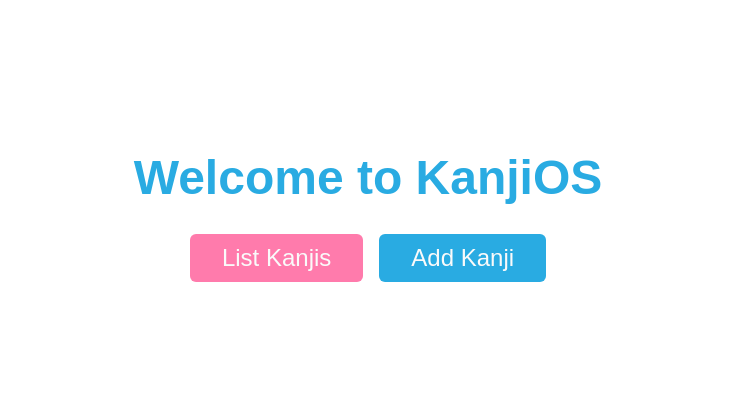
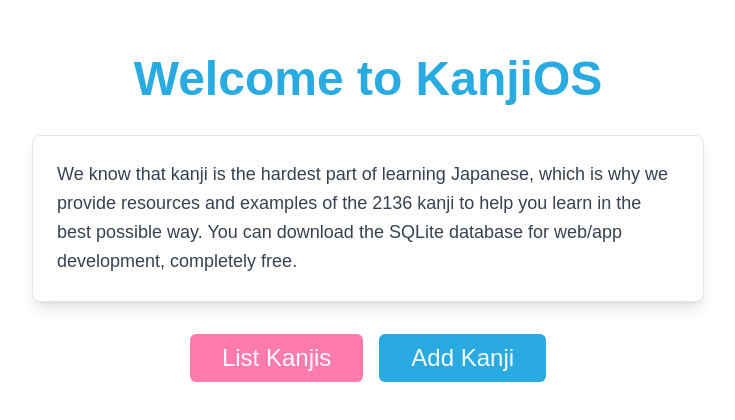
Before and after one commit to daikiejp/KanjiOS, a Next.js app: page / in a window 1280 px wide. Shown: the part 182-602 px from the top of the page, without its empty margins (272-1007 px from the left). Built offline with nearby package versions, Linux system fonts and the light colour scheme.

Commit message:
ホームページを更新しました

```diff
--- a/app/page.tsx
+++ b/app/page.tsx
@@ -1,18 +1,33 @@
 import Link from 'next/link';
 import { Button } from '@/components/ui/button';
+import { Card, CardContent } from '@/components/ui/card';
 
 export default function Home() {
   return (
     <div className="h-screen flex flex-col items-center justify-center space-y-8">
-      <h2 className="text-5xl font-bold text-[#29ABE2]">Welcome to KanjiOS</h2>
-      <div className="flex space-x-4">
+      <h2 className="text-5xl font-bold text-[#29ABE2] text-center">
+        Welcome to KanjiOS
+      </h2>
+
+      <Card className="w-full max-w-2xl bg-white shadow-lg">
+        <CardContent className="p-6">
+          <p className="text-lg text-gray-700 leading-relaxed">
+            We know that kanji is the hardest part of learning Japanese, which
+            is why we provide resources and examples of the 2136 kanji to help
+            you learn in the best possible way. You can download the SQLite
+            database for web/app development, completely free.
+          </p>
+        </CardContent>
+      </Card>
+
+      <div className="flex flex-col sm:flex-row space-y-4 sm:space-y-0 sm:space-x-4">
         <Link href="/kanjis">
-          <Button className="text-2xl px-8 py-6 bg-[#FF7BAC] hover:bg-[#FF5A93]">
+          <Button className="text-2xl px-8 py-6 bg-[#FF7BAC] hover:bg-[#FF5A93] w-full sm:w-auto">
             List Kanjis
           </Button>
         </Link>
         <Link href="/add-kanji">
-          <Button className="text-2xl px-8 py-6 bg-[#29ABE2] hover:bg-[#1A8AC7]">
+          <Button className="text-2xl px-8 py-6 bg-[#29ABE2] hover:bg-[#1A8AC7] w-full sm:w-auto">
             Add Kanji
           </Button>
         </Link>
--- /dev/null
+++ b/components/ui/card.tsx
@@ -0,0 +1,79 @@
+import * as React from "react"
+
+import { cn } from "@/lib/utils"
+
+const Card = React.forwardRef<
+  HTMLDivElement,
+  React.HTMLAttributes<HTMLDivElement>
+>(({ className, ...props }, ref) => (
+  <div
+    ref={ref}
+    className={cn(
+      "rounded-lg border bg-card text-card-foreground shadow-sm",
+      className
+    )}
+    {...props}
+  />
+))
+Card.displayName = "Card"
+
+const CardHeader = React.forwardRef<
+  HTMLDivElement,
+  React.HTMLAttributes<HTMLDivElement>
+>(({ className, ...props }, ref) => (
+  <div
+    ref={ref}
+    className={cn("flex flex-col space-y-1.5 p-6", className)}
+    {...props}
+  />
+))
+CardHeader.displayName = "CardHeader"
+
+const CardTitle = React.forwardRef<
+  HTMLParagraphElement,
+  React.HTMLAttributes<HTMLHeadingElement>
+>(({ className, ...props }, ref) => (
+  <h3
+    ref={ref}
+    className={cn(
+      "text-2xl font-semibold leading-none tracking-tight",
+      className
+    )}
+    {...props}
+  />
+))
+CardTitle.displayName = "CardTitle"
+
+const CardDescription = React.forwardRef<
+  HTMLParagraphElement,
+  React.HTMLAttributes<HTMLParagraphElement>
+>(({ className, ...props }, ref) => (
+  <p
+    ref={ref}
+    className={cn("text-sm text-muted-foreground", className)}
+    {...props}
+  />
+))
+CardDescription.displayName = "CardDescription"
+
+const CardContent = React.forwardRef<
+  HTMLDivElement,
+  React.HTMLAttributes<HTMLDivElement>
+>(({ className, ...props }, ref) => (
+  <div ref={ref} className={cn("p-6 pt-0", className)} {...props} />
+))
+CardContent.displayName = "CardContent"
+
+const CardFooter = React.forwardRef<
+  HTMLDivElement,
+  React.HTMLAttributes<HTMLDivElement>
+>(({ className, ...props }, ref) => (
+  <div
+    ref={ref}
+    className={cn("flex items-center p-6 pt-0", className)}
+    {...props}
+  />
+))
+CardFooter.displayName = "CardFooter"
+
+export { Card, CardHeader, CardFooter, CardTitle, CardDescription, CardContent }
```
